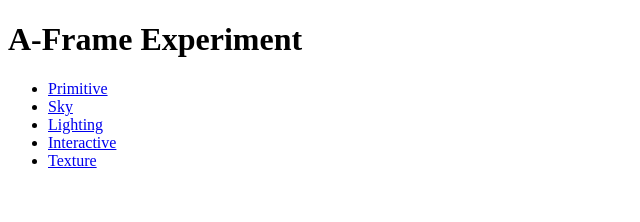
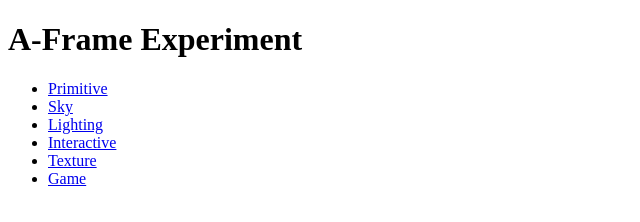
Before and after one commit to KazuyoshiGoto/a-frame-exp, a website: page index.html in a window 1280 px wide. Shown: the full height of the page, 0-640 px from the left. Drawn offline with Linux system fonts and the light colour scheme.

Commit message:
game upload

```diff
--- a/index.html
+++ b/index.html
@@ -16,6 +16,7 @@
   <li><a href="src/exp/lighting.html">Lighting</a></li>
   <li><a href="src/exp/interactive.html">Interactive</a></li>
   <li><a href="src/exp/texture.html">Texture</a></li>
+  <li><a href="src/exp/game.html">Game</a></li>
 </ul>
 
 </body>
```
